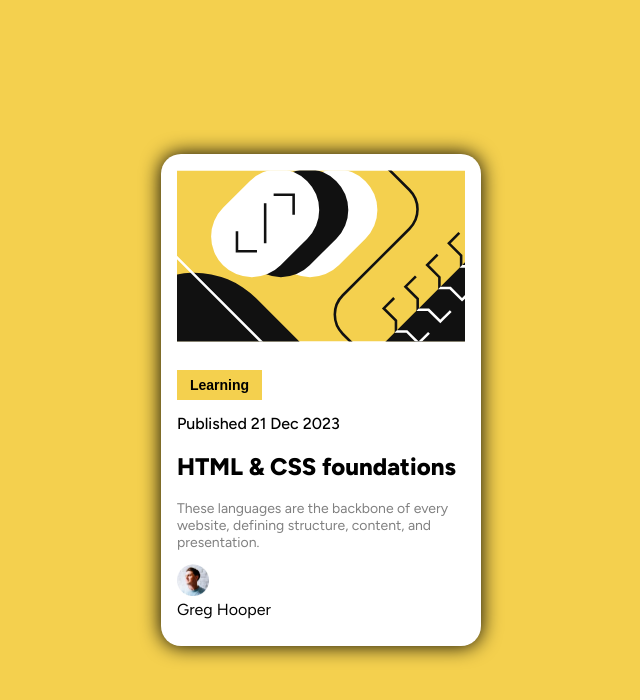
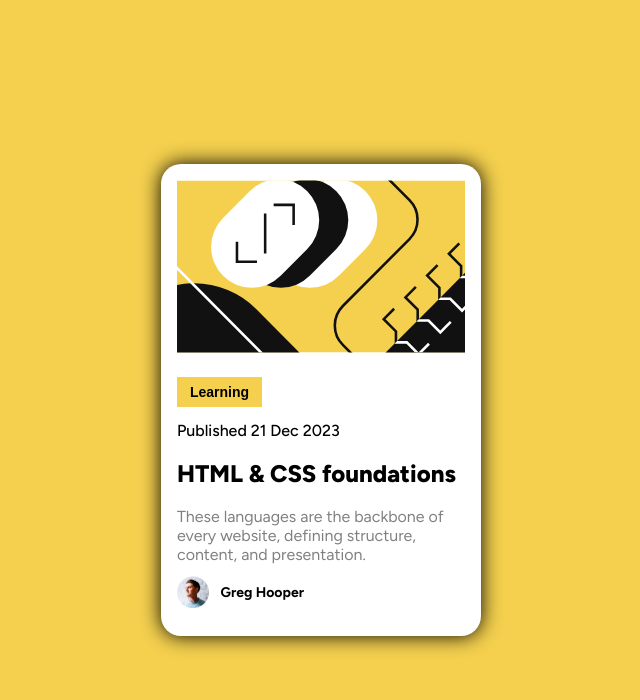
Before and after one commit to Adesco22/blog-preview-card, a plain HTML site: page index.html in a window 1280 px wide. Shown: the whole page, without its empty margins (319-959 px from the left). Drawn offline with Linux system fonts and the light colour scheme.

Commit message:
changes to the css file

```diff
--- a/index.html
+++ b/index.html
@@ -37,7 +37,7 @@
         </div>
         <button>Learning</button>
         <p class="small">Published 21 Dec 2023</p>
-        <h1>HTML & CSS foundations</h1>
+        <h1><a href="#">HTML & CSS foundations</a></h1>
         <p class="light">
           These languages are the backbone of every website, defining structure,
           content, and presentation.
--- a/styles.css
+++ b/styles.css
@@ -28,11 +28,18 @@ body {
 }
 
 img {
+  display: block;
   max-width: 100%;
   width: auto;
 }
 
+a {
+  text-decoration: none;
+  color: #000;
+}
+
 /* specific styling */
+
 .img-container {
   margin-bottom: 24px;
 }
@@ -62,6 +69,9 @@ img {
   font-weight: 800;
 }
 
+.content-wrapper h1 > a:hover {
+  color: rgb(244, 208, 78);
+}
 p.small {
   font-size: 1rem;
   text-align: left;
@@ -70,12 +80,28 @@ p.small {
 }
 
 p.light {
-  font-size: 0.875rem;
+  font-size: 1rem;
   font-weight: 400;
   color: hsl(0, 0%, 50%);
   margin-bottom: 12.5px;
 }
 
+.avatar {
+  display: flex;
+  flex-direction: row;
+  justify-content: flex-start;
+  align-items: center;
+  max-width: 128px;
+  height: 32px;
+  gap: 0 12px;
+  margin-bottom: 5pxpx;
+}
+
+.avatar p {
+  font-size: 0.875rem;
+  font-weight: 700;
+}
+
 .attribution {
   display: none;
 }
```
